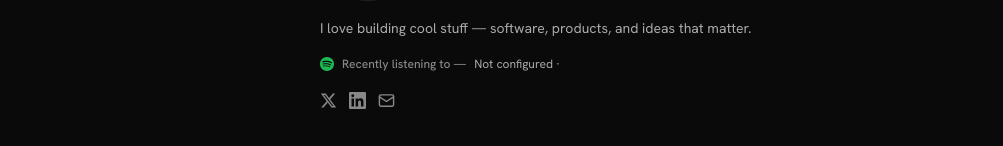
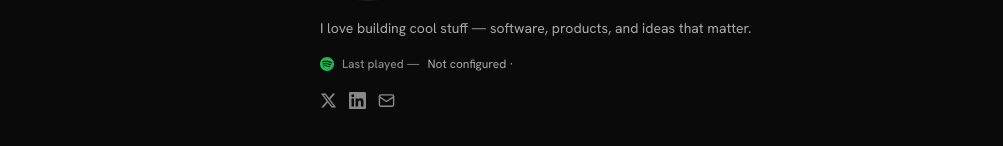
Before and after one commit to MasterofDeath0/portfolio, a Next.js app: page / in a window 1280 px wide. Shown: the part 183-329 px from the top of the page, without its empty margins (0-1003 px from the left). Built offline with nearby package versions, Linux system fonts and the light colour scheme; no server answers.

Commit message:
Update SpotifyNowPlaying.tsx

```diff
--- a/components/SpotifyNowPlaying.tsx
+++ b/components/SpotifyNowPlaying.tsx
@@ -64,7 +64,7 @@ export default function SpotifyNowPlaying() {
       >
         {track.isPlaying
           ? "Currently listening"
-          : "Recently listening to"}{" "}
+          : "Last played"}{" "}
         —
       </span>
 
```
